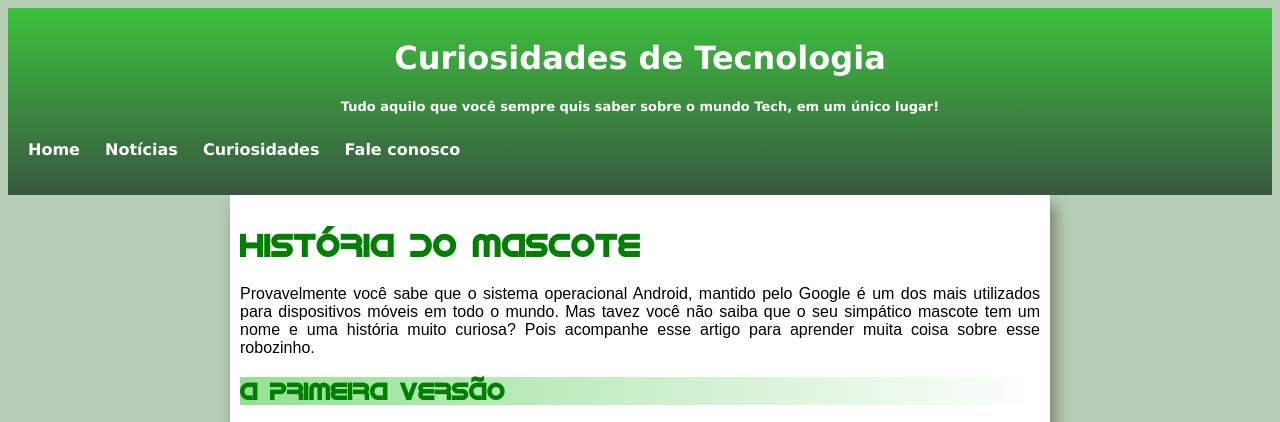
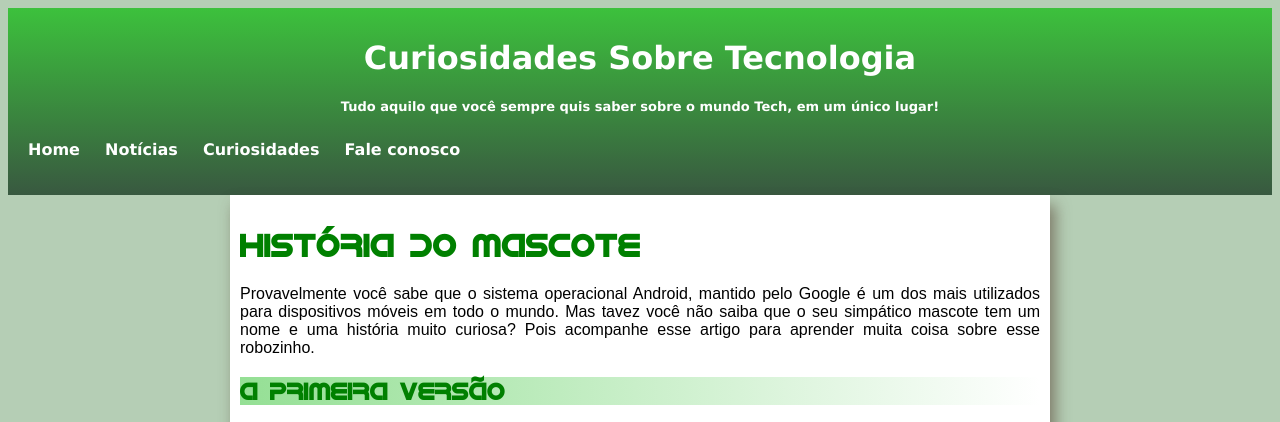
Before and after one commit to ryansss04/html-css3, a plain HTML site: page treinamento/Site-android/pacote-projeto-d010/corpo.html in a window 1280 px wide. Shown: the top 422 px of the page. Drawn offline with Linux system fonts and the light colour scheme.

Commit message:
atl corpo

```diff
--- a/treinamento/Site-android/pacote-projeto-d010/corpo.html
+++ b/treinamento/Site-android/pacote-projeto-d010/corpo.html
@@ -8,7 +8,7 @@
     <link rel="shortcut icon" href="imagens/favicon.ico" type="image/x-icon">
 </head>
 <body>
-    <header><h1>Curiosidades de Tecnologia</h1>
+    <header><h1>Curiosidades Sobre Tecnologia</h1>
         <h2>Tudo aquilo que você sempre quis saber sobre o mundo Tech, em um único lugar!</h2>
 
     <!--Para o menu, usar nav no lugar de ul-->
```
